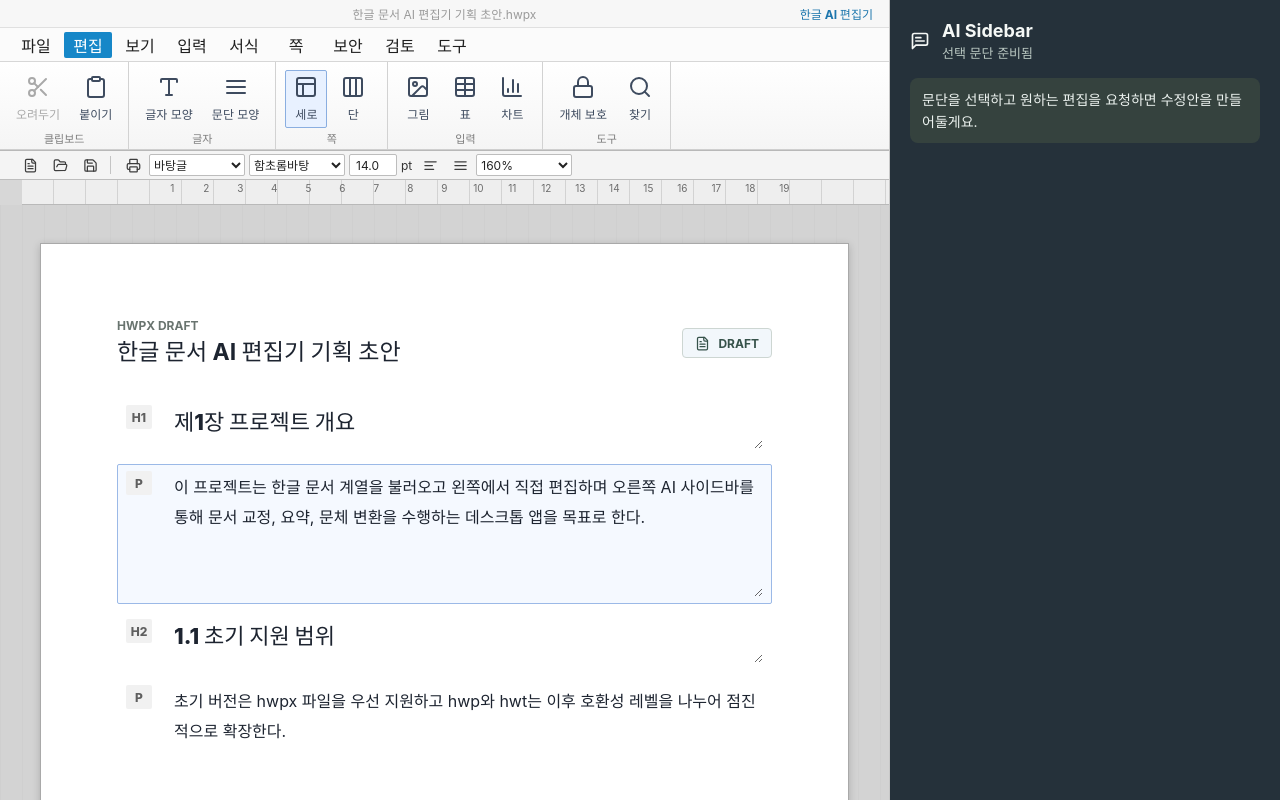
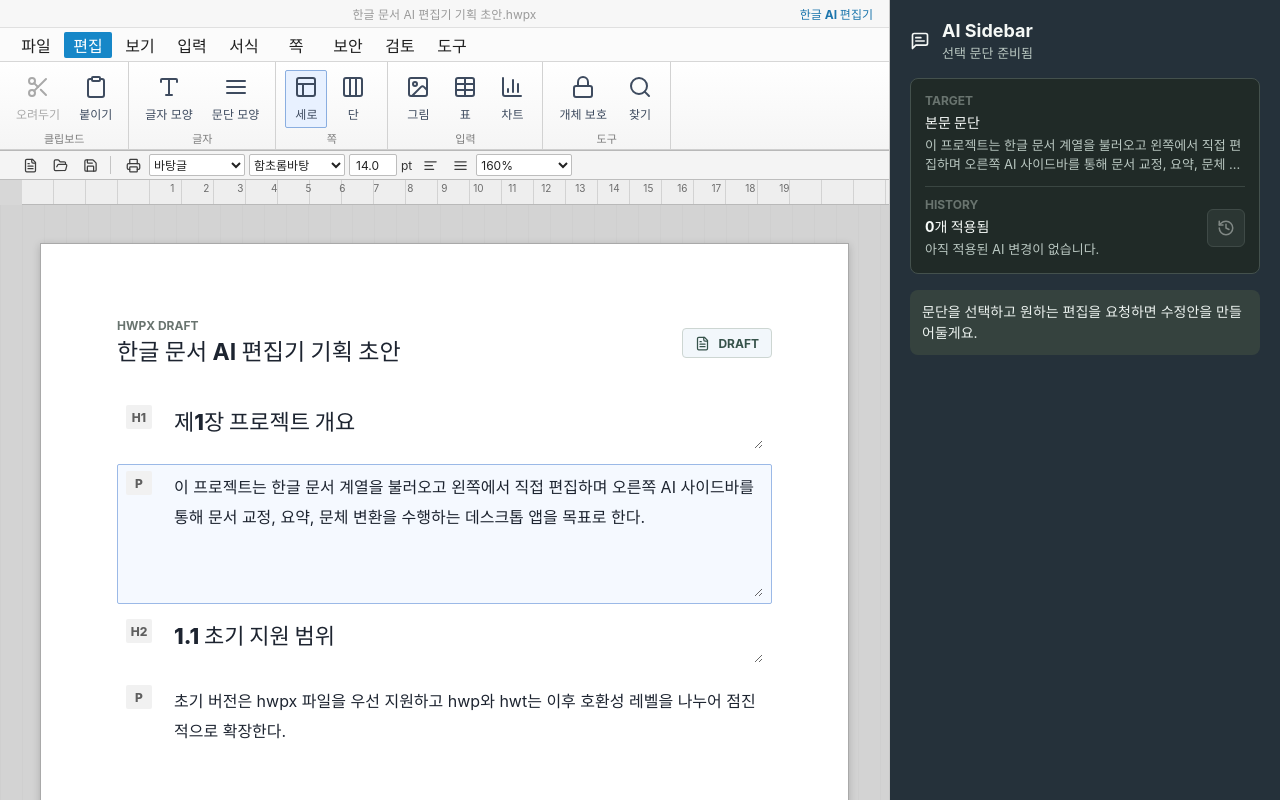
Before and after one commit to wrongstory/hangul-ai-editor, a React (Vite) app: page / in a window 1280 px wide. Shown: the top 800 px of the page. Built offline with nearby package versions, Linux system fonts and the light colour scheme.

Commit message:
feat: add ai editing workflow safeguards

```diff
--- a/src/App.tsx
+++ b/src/App.tsx
@@ -5,6 +5,7 @@
   Check,
   Clipboard,
   Columns3,
+  History,
   FileText,
   FolderOpen,
   Image,
@@ -24,7 +25,13 @@
 import { useMemo, useState } from "react";
 import { createMockProposal } from "./ai/mockAi";
 import { initialDocument } from "./mockDocument";
-import type { AiProposal, ChatMessage, DocumentBlock, HangulDocument } from "./types";
+import type {
+  AiProposal,
+  ChangeHistoryEntry,
+  ChatMessage,
+  DocumentBlock,
+  HangulDocument,
+} from "./types";
 
 export function App() {
   const [documentState, setDocumentState] = useState<HangulDocument>(initialDocument);
@@ -38,11 +45,22 @@
   ]);
   const [prompt, setPrompt] = useState("");
   const [proposal, setProposal] = useState<AiProposal | undefined>();
+  const [changeHistory, setChangeHistory] = useState<ChangeHistoryEntry[]>([]);
 
   const selectedBlock = useMemo(
     () => documentState.blocks.find((block) => block.id === selectedBlockId),
     [documentState.blocks, selectedBlockId]
   );
+  const proposalTargetBlock = useMemo(
+    () =>
+      proposal
+        ? documentState.blocks.find((block) => block.id === proposal.targetBlockId)
+        : undefined,
+    [documentState.blocks, proposal]
+  );
+  const proposalIsStale =
+    proposal !== undefined && proposalTargetBlock?.text !== proposal.before;
+  const latestChange = changeHistory[0];
 
   function updateBlockText(blockId: string, text: string) {
     setDocumentState((current) => ({
@@ -78,11 +96,37 @@
   }
 
   function applyProposal() {
-    if (!proposal) {
+    if (!proposal || proposalIsStale) {
+      if (proposalIsStale) {
+        setMessages((current) => [
+          ...current,
+          {
+            id: crypto.randomUUID(),
+            role: "system",
+            content: "제안 생성 후 대상 문단이 변경되어 적용하지 않았습니다. 다시 요청해 주세요.",
+          },
+        ]);
+      }
+
       return;
     }
 
     updateBlockText(proposal.targetBlockId, proposal.after);
+    setSelectedBlockId(proposal.targetBlockId);
+    setChangeHistory((current) => [
+      {
+        id: crypto.randomUUID(),
+        proposalId: proposal.id,
+        targetBlockId: proposal.targetBlockId,
+        targetBlockLabel: proposal.targetBlockLabel,
+        prompt: proposal.prompt,
+        before: proposal.before,
+        after: proposal.after,
+        summary: proposal.summary,
+        appliedAt: new Date().toISOString(),
+      },
+      ...current,
+    ]);
     setMessages((current) => [
       ...current,
       {
@@ -92,6 +136,26 @@
       },
     ]);
     setProposal(undefined);
+  }
+
+  function undoLatestChange() {
+    const [latest, ...remaining] = changeHistory;
+
+    if (!latest) {
+      return;
+    }
+
+    updateBlockText(latest.targetBlockId, latest.before);
+    setSelectedBlockId(latest.targetBlockId);
+    setChangeHistory(remaining);
+    setMessages((current) => [
+      ...current,
+      {
+        id: crypto.randomUUID(),
+        role: "system",
+        content: "최근 AI 적용 변경을 되돌렸습니다.",
+      },
+    ]);
   }
 
   function cancelProposal() {
@@ -194,6 +258,34 @@
           </div>
         </header>
 
+        <section className="workflow-status" aria-label="AI 편집 상태">
+          <div>
+            <span className="eyebrow">Target</span>
+            <strong>{selectedBlock ? getBlockLabel(selectedBlock) : "선택 없음"}</strong>
+            <p>{selectedBlock ? selectedBlock.text : "왼쪽 문서에서 문단을 선택해 주세요."}</p>
+          </div>
+          <div className="history-summary">
+            <div>
+              <span className="eyebrow">History</span>
+              <strong>{changeHistory.length}개 적용됨</strong>
+              <p>
+                {latestChange
+                  ? `${latestChange.targetBlockLabel} · ${formatAppliedTime(latestChange.appliedAt)}`
+                  : "아직 적용된 AI 변경이 없습니다."}
+              </p>
+            </div>
+            <button
+              className="icon-button"
+              type="button"
+              onClick={undoLatestChange}
+              disabled={!latestChange}
+              title="최근 AI 변경 되돌리기"
+            >
+              <History size={18} aria-hidden="true" />
+            </button>
+          </div>
+        </section>
+
         <div className="chat-log">
           {messages.map((message) => (
             <article className={`message ${message.role}`} key={message.id}>
@@ -204,6 +296,11 @@
 
         {proposal ? (
           <section className="proposal" aria-label="수정안 미리보기">
+            <div className="proposal-meta">
+              <span>{proposal.targetBlockLabel}</span>
+              <strong>{proposal.summary}</strong>
+              <p>{proposal.prompt}</p>
+            </div>
             <div>
               <span className="eyebrow">Before</span>
               <p>{proposal.before}</p>
@@ -212,8 +309,19 @@
               <span className="eyebrow">After</span>
               <p>{proposal.after}</p>
             </div>
+            {proposalIsStale ? (
+              <p className="proposal-warning">
+                대상 문단이 제안 생성 후 변경되었습니다. 현재 제안은 다시 생성해야 적용할 수 있습니다.
+              </p>
+            ) : null}
             <div className="proposal-actions">
-              <button className="icon-button apply" type="button" onClick={applyProposal} title="적용">
+              <button
+                className="icon-button apply"
+                type="button"
+                onClick={applyProposal}
+                disabled={proposalIsStale}
+                title="적용"
+              >
                 <Check size={18} aria-hidden="true" />
               </button>
               <button className="icon-button" type="button" onClick={cancelProposal} title="취소">
@@ -245,6 +353,21 @@
       </aside>
     </main>
   );
+}
+
+function getBlockLabel(block: DocumentBlock): string {
+  if (block.type === "heading") {
+    return `H${block.level} 제목`;
+  }
+
+  return "본문 문단";
+}
+
+function formatAppliedTime(value: string): string {
+  return new Intl.DateTimeFormat("ko-KR", {
+    hour: "2-digit",
+    minute: "2-digit",
+  }).format(new Date(value));
 }
 
 function HangulShellHeader({ documentTitle }: { documentTitle: string }) {
--- a/src/ai/mockAi.ts
+++ b/src/ai/mockAi.ts
@@ -14,10 +14,20 @@
   return {
     id: crypto.randomUUID(),
     targetBlockId: selectedBlock.id,
+    targetBlockLabel: formatBlockLabel(selectedBlock),
+    prompt,
     before: selectedBlock.text,
     after,
     summary: "Mock AI가 선택한 문단의 문체를 더 정돈된 보고서 문장으로 제안했습니다.",
   };
+}
+
+function formatBlockLabel(block: DocumentBlock): string {
+  if (block.type === "heading") {
+    return `H${block.level} 제목`;
+  }
+
+  return "본문 문단";
 }
 
 function buildMockRewrite(prompt: string, text: string): string {
--- a/src/styles.css
+++ b/src/styles.css
@@ -389,6 +389,42 @@
   font-size: 13px;
 }
 
+.workflow-status {
+  display: grid;
+  gap: 12px;
+  padding: 14px;
+  border: 1px solid #44514d;
+  border-radius: 8px;
+  background: #202a27;
+}
+
+.workflow-status strong {
+  display: block;
+  color: #f7fbf9;
+  font-size: 14px;
+}
+
+.workflow-status p,
+.proposal .proposal-meta p {
+  display: -webkit-box;
+  margin: 4px 0 0;
+  overflow: hidden;
+  color: #b9c7c1;
+  font-size: 13px;
+  line-height: 1.45;
+  -webkit-box-orient: vertical;
+  -webkit-line-clamp: 2;
+}
+
+.history-summary {
+  display: grid;
+  grid-template-columns: minmax(0, 1fr) 38px;
+  gap: 10px;
+  align-items: center;
+  padding-top: 10px;
+  border-top: 1px solid #3a4642;
+}
+
 .chat-log {
   display: flex;
   min-height: 160px;
@@ -430,11 +466,39 @@
   padding: 14px;
 }
 
+.proposal-meta {
+  padding-bottom: 12px;
+  border-bottom: 1px solid #44514d;
+}
+
+.proposal-meta span {
+  color: #9fe0b9;
+  font-size: 12px;
+  font-weight: 800;
+}
+
+.proposal-meta strong {
+  display: block;
+  margin-top: 4px;
+  color: #f7fbf9;
+  font-size: 14px;
+  line-height: 1.45;
+}
+
 .proposal p {
   margin: 0;
   color: #f8fbfa;
   font-size: 14px;
   line-height: 1.55;
+}
+
+.proposal .proposal-warning {
+  padding: 10px 12px;
+  border: 1px solid #d9a85d;
+  border-radius: 6px;
+  color: #22180b;
+  background: #ffe4b2;
+  font-size: 13px;
 }
 
 .proposal-actions {
@@ -452,6 +516,11 @@
   color: #f6fbf8;
   background: #3a4642;
   cursor: pointer;
+}
+
+.icon-button:disabled {
+  cursor: not-allowed;
+  opacity: 0.45;
 }
 
 .icon-button.apply {
```
Also changed, not shown: src/types.ts (+14 -0 lines).
